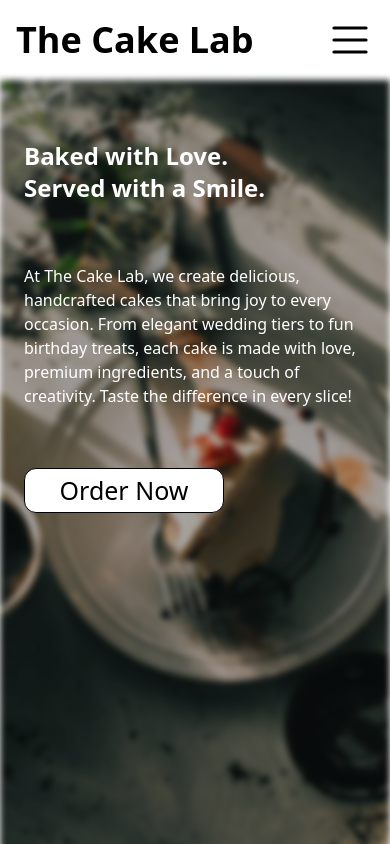
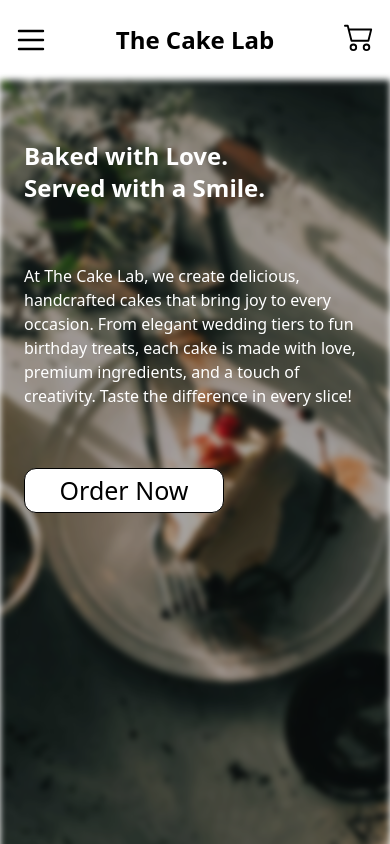
Before and after one commit to qinangao/cake-shop, a React (Vite) app: page / in a window 390 px wide. Shown: the top 844 px of the page. Built offline with nearby package versions, Linux system fonts and the light colour scheme; the HTML template or start-up script is replaced by a standard one.

Commit message:
fix style, show cart icon on small screen

```diff
--- a/src/UI/components/NavBar.tsx
+++ b/src/UI/components/NavBar.tsx
@@ -14,37 +14,42 @@ export default function NavBar(): JSX.Element {
     { label: "Contact Us", path: "/contactus" },
   ];
 
-  const menuBtnStyle: string =
-    "block md:hidden absolute right-5 top-5 w-[40px] cursor-pointer";
-
   const ulStyle: string = `${
     isOpen ? "flex" : "hidden"
-  } absolute  top-10 left-1/2 -translate-x-1/2 z-10 w-1/2 text-center flex-col bg-black text-white p-4 rounded-2xl gap-[20px] md:gap-[20px] lg:gap-[60px]
+  } absolute  top-10 left-1/2 -translate-x-1/2 z-10 w-1/2 text-center flex-col bg-black text-white p-4 rounded-2xl gap-[20px] md:gap-[20px] lg:gap-[60px] lg:pr-[100px]
               md:static  md:top-auto md:left-auto md:translate-x-0 md:z-auto md:flex md:flex-row md:bg-transparent md:w-full md:text-black md:p-0 md:rounded-none`;
 
   return (
     <header className="bg-white h-[80px] w-full">
-      <nav className="flex justify-between items-center  h-full px-4">
-        <h1 className="text-4xl font-bold">The Cake Lab</h1>
-        <div className="flex  md:w-auto items-center nav__logo__container">
-          {!isOpen && (
+      <nav className="relative flex items-center justify-between h-full px-4">
+        {/* LEFT: Menu Button (only on small screens) */}
+        <div className="block md:hidden">
+          {!isOpen ? (
             <img
-              className={menuBtnStyle}
+              className="w-[30px] cursor-pointer"
               src="/assets/icons/icons8-menu.svg"
-              alt="open btn"
+              alt="open menu"
               onClick={() => setIsOpen(true)}
             />
-          )}
-          {isOpen && (
+          ) : (
             <img
-              className={menuBtnStyle}
+              className="w-[30px] cursor-pointer"
               src="/assets/icons/icons8-close.svg"
-              alt="close btn"
+              alt="close menu"
               onClick={() => setIsOpen(false)}
             />
           )}
         </div>
-        <div>
+
+        {/* CENTER: Logo */}
+        <div className="absolute left-1/2 -translate-x-1/2 md:static md:translate-x-0">
+          <h1 className="text-2xl md:text-4xl font-bold text-center">
+            The Cake Lab
+          </h1>
+        </div>
+
+        {/* RIGHT: Nav items and cart/user icons */}
+        <div className="flex items-center gap-4 ml-auto">
           <ul className={ulStyle}>
             {navItems.map((item) => (
               <li
@@ -54,16 +59,18 @@ export default function NavBar(): JSX.Element {
                 <Link to={item.path}>{item.label}</Link>
               </li>
             ))}
-
+            {/* Mobile login button inside menu */}
             <li className="md:hidden flex justify-center">
               <Button to="/login">Login</Button>
             </li>
           </ul>
-        </div>
-        <div className="flex items-center justify-center">
-          <NavLink className="hidden md:block cursor-pointer" to="/login">
-            <HiOutlineUser className="w-6 h-6 mr-7" />
+
+          {/* Desktop login icon */}
+          <NavLink className="hidden md:block" to="/login">
+            <HiOutlineUser className="w-6 h-6" />
           </NavLink>
+
+          {/* Cart Sidebar */}
           <CartSidebar />
         </div>
       </nav>
--- a/src/features/cart/CartSidebar.tsx
+++ b/src/features/cart/CartSidebar.tsx
@@ -23,10 +23,10 @@ function CartIcon() {
   return (
     <>
       {/* Cart Icon */}
-      <div className="cursor-pointer text-3xl hidden md:block relative z-50">
+      <div className="cursor-pointer text-3xl relative z-50">
         <button onClick={() => setIsOpen(true)} className="focus:outline-none">
           <BsCart2
-            className="w-6 h-6 mb-[2px] mr-4 cursor-pointer
+            className="md:w-6 md:h-6 mb-[2px] md:mr-4 cursor-pointer
           "
           />
           {totalCartQuantity !== 0 && (
```
